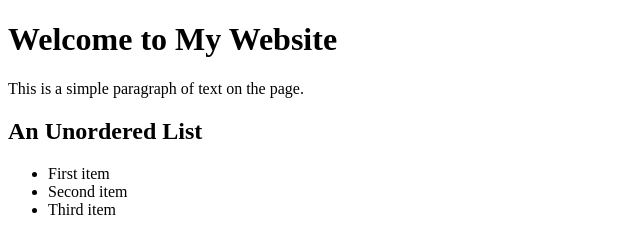
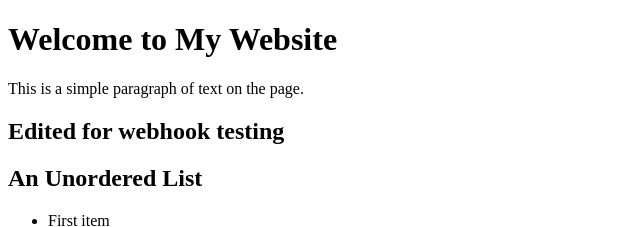
Before and after one commit to yashmonani/jenkins-project, a plain HTML site: page index.html in a window 1280 px wide. Shown: the top 227 px of the page, without its empty margins (0-640 px from the left). Drawn offline with Linux system fonts and the light colour scheme.

Commit message:
Add header for webhook testing

```diff
--- a/index.html
+++ b/index.html
@@ -8,7 +8,7 @@
 <body>
     <h1>Welcome to My Website</h1>
     <p>This is a simple paragraph of text on the page.</p>
-
+    <h2>Edited for webhook testing</h2>
     <h2>An Unordered List</h2>
     <ul>
         <li>First item</li>
```
